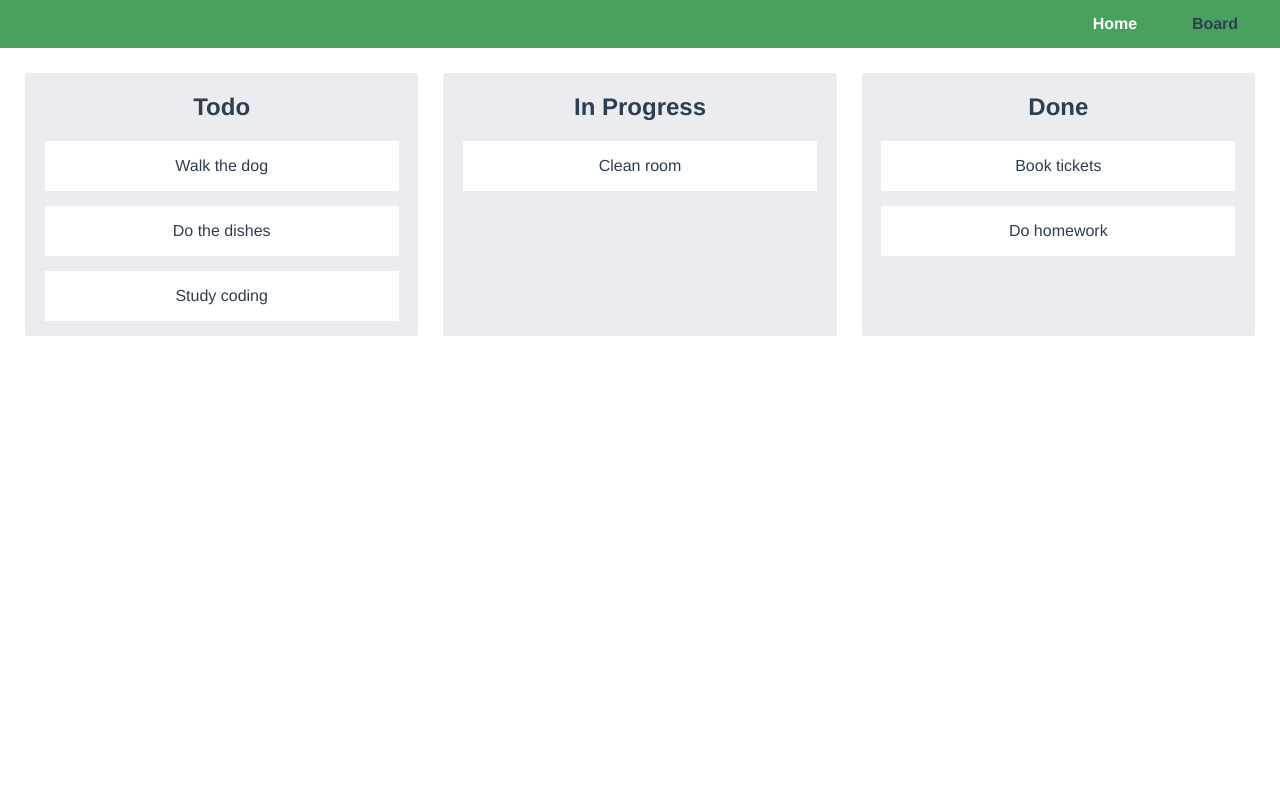
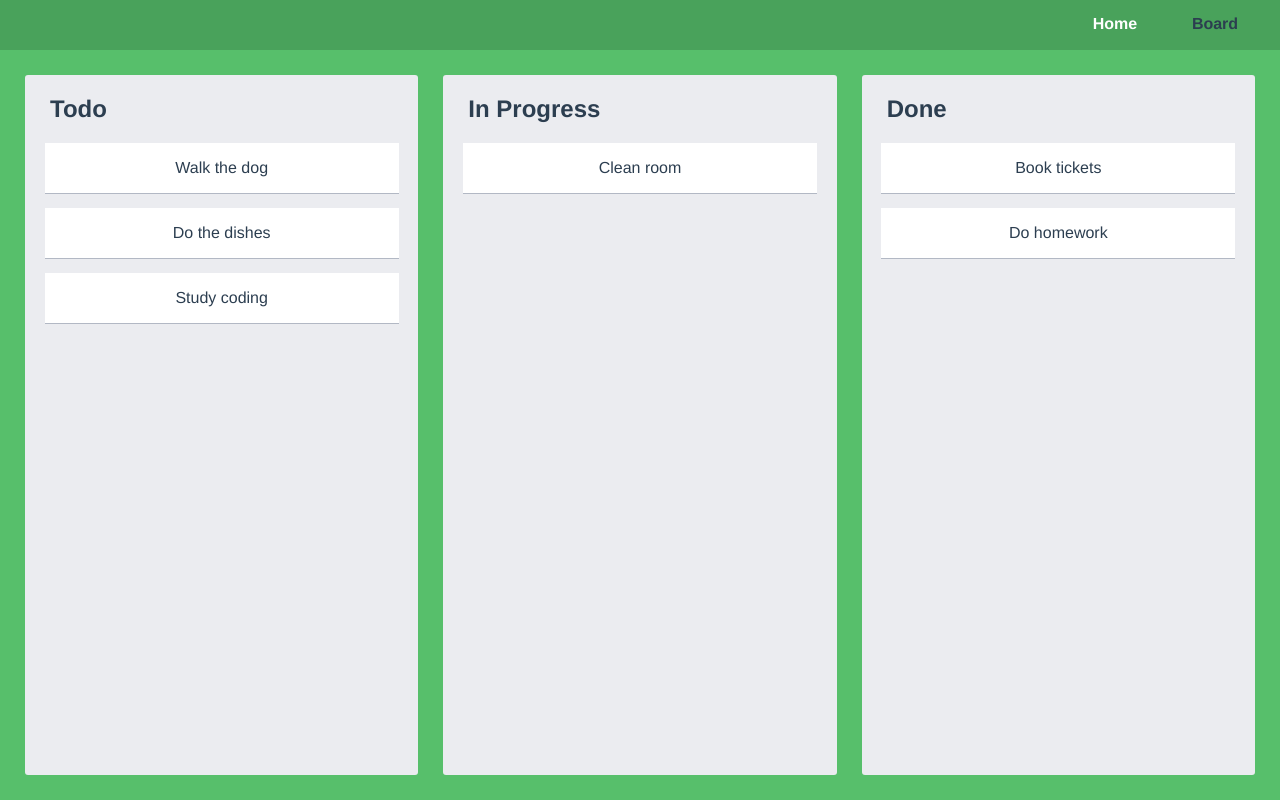
Before and after one commit to mark-drastrup/vrello, a Vue app: page /#/board in a window 1280 px wide. Built offline with nearby package versions, Linux system fonts and the light colour scheme.

Commit message:
Applying styling for general layout

```diff
--- a/src/App.vue
+++ b/src/App.vue
@@ -27,5 +27,9 @@ body {
   -moz-osx-font-smoothing: grayscale;
   text-align: center;
   color: #2c3e50;
+  height: 100%;
+  display: grid;
+  grid-template-columns: 1fr;
+  grid-template-rows: 50px 1fr;
 }
 </style>
--- a/src/views/Board.vue
+++ b/src/views/Board.vue
@@ -70,25 +70,36 @@ export default {
   grid-template-rows: 1fr;
   grid-template-columns: 1fr 1fr 1fr;
   grid-gap: 25px;
-  justify-content: space-around;
+  align-content: stretch;
   padding: 25px;
+  background-color: #57bf6b;
 }
 
 .board__column {
   border-radius: 3px;
   background-color: #ebecf0;
+
+  h2 {
+    text-align: left;
+    margin-left: 25px;
+  }
 }
 
 .card__wrapper {
   display: flex;
   flex-direction: column;
-  justify-content: center;
   align-items: center;
+  height: 90%;
 }
 
 .card {
   background-color: #fff;
   width: 90%;
   margin-bottom: 15px;
+  box-shadow: 0 1px 0 rgba(9, 30, 66, 0.25);
 }
+
+// .sortable-chosen {
+//   visibility: hidden;
+// }
 </style>
```
